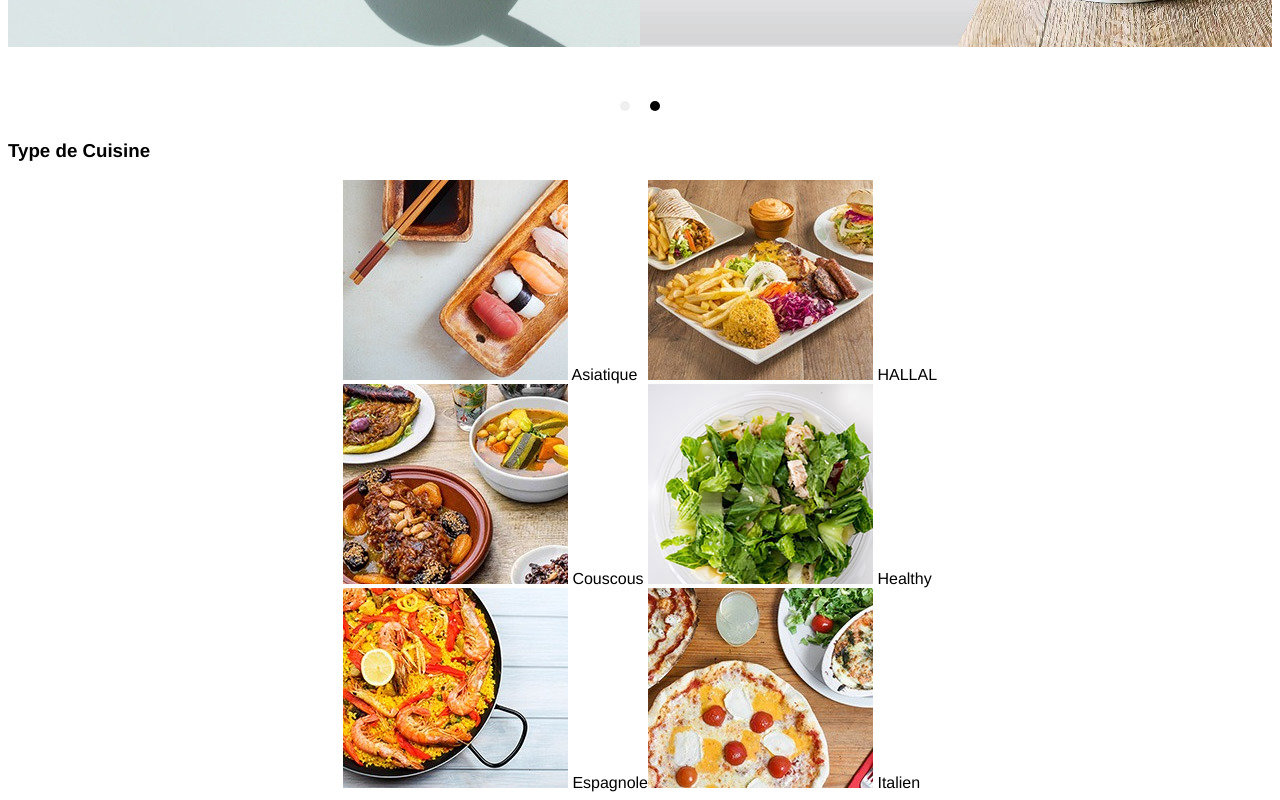
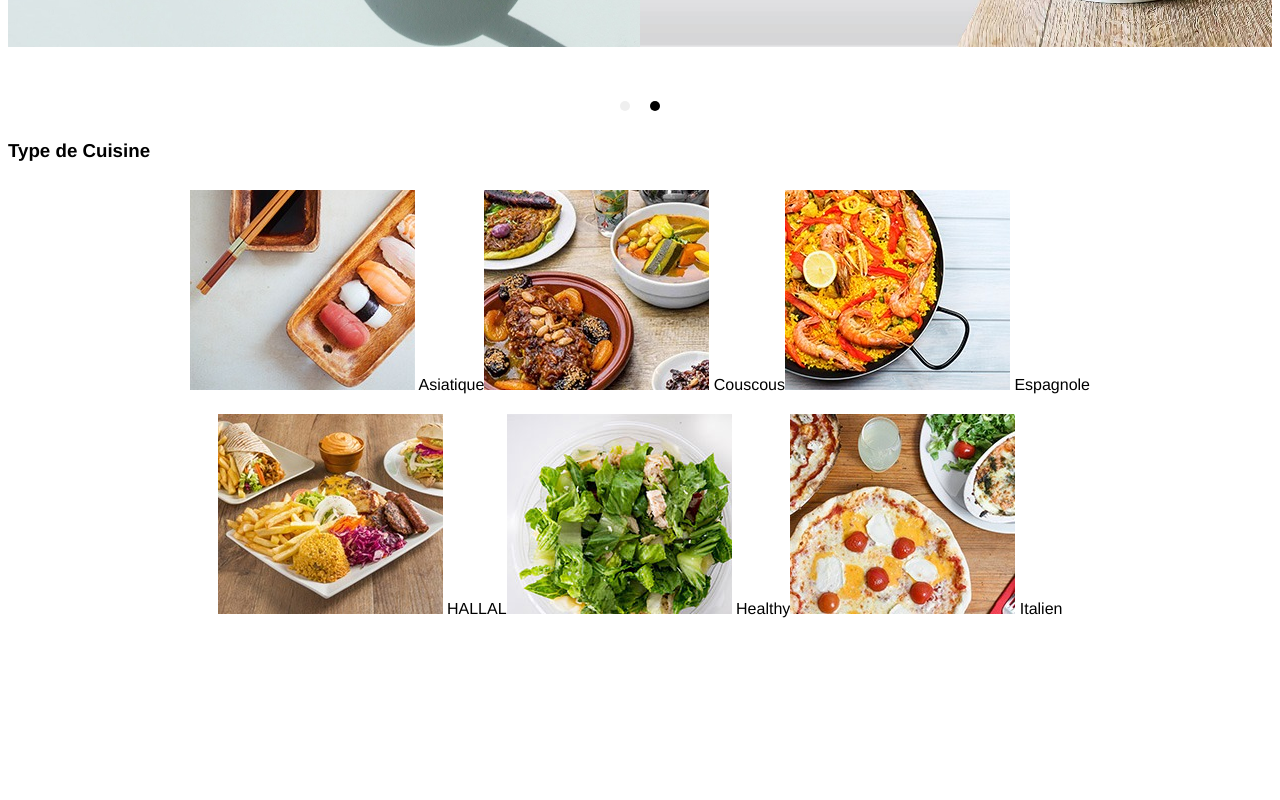
Before and after one commit to Deflandrenassim/Feedmi, a Vue app: page / in a window 1280 px wide. Shown: the part 425-1225 px from the top of the page. After the commit the page ends 1061 px from the top, so only its background shows below. Built offline with nearby package versions, Linux system fonts and the light colour scheme.

Commit message:
display row container

```diff
--- a/src/components/Carte.vue
+++ b/src/components/Carte.vue
@@ -2,7 +2,7 @@
   <div>
     <h3>{{ Cuisine }}</h3>
     <div class="container">
-      <div class="container-row">
+      <div class="container-row"> <!-- container 1 des mes image en row  -->
         <div class="mon-image">
           <img
             src="@/assets/cuisine/asiatique.jpg"
@@ -25,7 +25,8 @@
           <span class="texte"> Espagnole </span>
         </div>
       </div>
-      <div class="images-2">
+
+      <div class="container-row2">  <!-- container 2 des mes image en row  -->
         <div class="mon-image">
           <img src="@/assets/cuisine/halal.jpg" alt="nourriture assiatique" />
           <span class="texte"> HALLAL </span>
@@ -38,6 +39,7 @@
           <img src="@/assets/cuisine/italien.jpg" alt="nourriture assiatique" />
           <span class="texte"> Italien </span>
         </div>
+
       </div>
     </div>
   </div>
@@ -60,7 +62,8 @@ export default {
   text-align: center;
   font-size: 40px;
 }
-.container {
+.container-row, .container-row2 {
+  padding: 10px;
   display: flex;
   justify-content: center;
 
```
